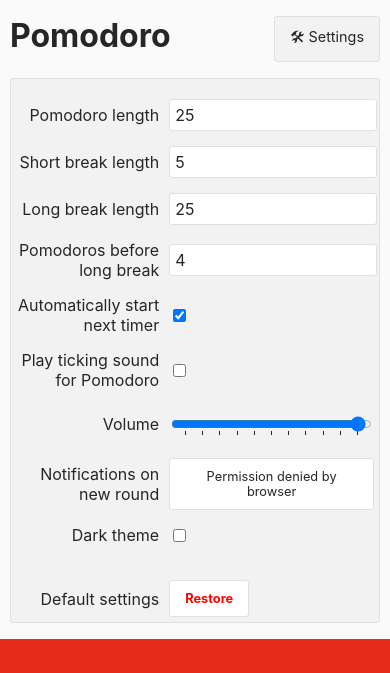
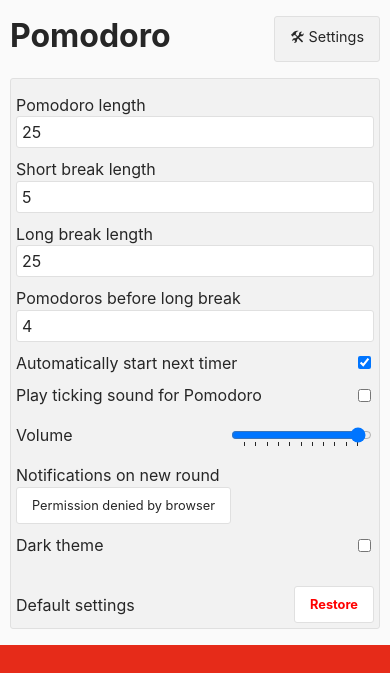
Before and after one commit to adriangoransson/pomodoro, a Vue app: page / in a window 390 px wide. Both pictures are taken after a click on the button "🛠 Settings". Shown: the top 673 px of the page. Built offline with nearby package versions, Linux system fonts and the light colour scheme; no server answers.

Commit message:
Simplify settings form and make it look better on small screens

```diff
--- a/src/components/Settings.vue
+++ b/src/components/Settings.vue
@@ -293,21 +293,19 @@
   }
 
   .form-field {
-    margin-top: 15px;
+    margin-top: 10px;
     display: flex;
+    flex-wrap: wrap;
     align-items: center;
+    line-height: 1.4rem;
   }
 
   .form-field label {
-    flex: 1 0 150px;
-    max-width: 40%;
-    text-align: right;
-    margin-right: 10px;
+    flex: 1 0 180px;
   }
 
   .form-field input {
     flex: 1 1 100px;
-    max-width: 58%;
     padding: 5px;
     border: 1px solid var(--border-color);
     border-radius: var(--border-radius);
```
